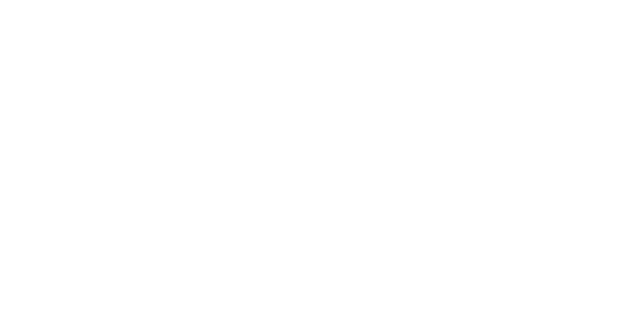
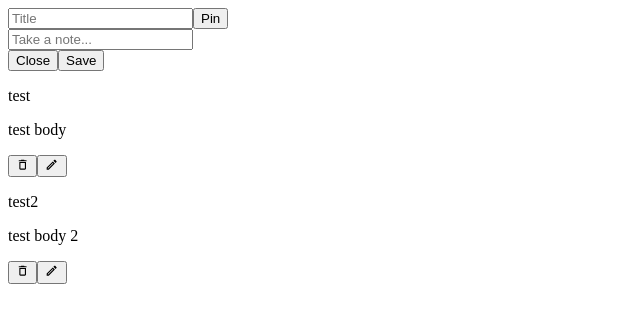
Before and after one commit to ChristianSama/todo-app, a React (Create React App) app: page / in a window 1280 px wide. Shown: the top 322 px of the page, without its empty margins (0-640 px from the left). Built offline with nearby package versions, Linux system fonts and the light colour scheme.

Commit message:
created todo form and todo list components and add and remove functionality

```diff
--- a/package.json
+++ b/package.json
@@ -8,7 +8,9 @@
     "@testing-library/user-event": "^13.5.0",
     "react": "^17.0.2",
     "react-dom": "^17.0.2",
+    "react-icons": "^4.3.1",
     "react-scripts": "5.0.0",
+    "uniqid": "^5.4.0",
     "web-vitals": "^2.1.4"
   },
   "scripts": {
--- a/src/App.js
+++ b/src/App.js
@@ -1,8 +1,42 @@
 // import './App.css';
+import { useState } from "react";
+import EditModal from "./Components/EditModal";
+import TodoForm from "./Components/TodoForm";
+import TodoList from "./Components/TodoList";
 
 function App() {
+  const [todos, setTodos] = useState([
+    { id: 1, title: "test", body: "test body" },
+    { id: 2, title: "test2", body: "test body 2" }
+  ]);
+  const [editingTodo, setEditingTodo] = useState();
+
+  const addTodo = (todo) => {
+    setTodos([todo, ...todos]);
+  }
+
+  const removeTodo = (id) => {
+    const newTodos = [...todos].filter((todo) => todo.id !== id);
+    setTodos(newTodos);
+  }
+
+  const showEditModal = (todo) => {
+    setEditingTodo(todo);
+  }
+
+  const editTodo = (newTodo) => {
+    // setTodos(prevTodos => prevTodos.map());
+  }
+
   return (
     <div className="App">
+      <TodoForm onSubmit={addTodo} />
+      <TodoList todos={todos} removeTodo={removeTodo} showEditModal={showEditModal} />
+      {editingTodo &&
+        <div className="edit-bg">
+          <TodoForm onSubmit={editTodo} todo={editingTodo}/>
+        </div>
+      }
     </div>
   );
 }
--- /dev/null
+++ b/src/Components/EditModal.js
@@ -0,0 +1,11 @@
+import TodoForm from "./TodoForm";
+
+function EditModal() {
+  return (
+    <div className="modal-bg">
+      <TodoForm />
+    </div>
+  );
+}
+
+export default EditModal;
--- a/src/Components/TodoForm.js
+++ b/src/Components/TodoForm.js
@@ -0,0 +1,58 @@
+import { useState, useRef } from "react";
+import React from "react";
+import uniqid from "uniqid";
+
+function TodoForm(props) {
+  const [title, setTitle] = useState(props.todo ? props.todo.title : "");
+  const [body, setBody] = useState(props.todo ? props.todo.body : "");
+
+  const handleChange = (e) => {
+    const target = e.target;
+    const value = target.value;
+    const name = target.name;
+
+    if (name === "title") {
+      setTitle(value);
+    }
+    if (name === "body") {
+      setBody(value);
+    }
+  }
+
+  const handleCreate = (e) => {
+    e.preventDefault();
+    props.onSubmit({
+      id: uniqid(),
+      title: title,
+      body: body
+    });
+
+    if (!props.edit) {
+      setTitle('');
+      setBody('');
+    }
+  }
+
+  const handleEdit = (e) => {
+    e.preventDefault();
+    //edit
+  }
+
+  return (
+    <form className="todo-form" onSubmit={props.todo ? handleEdit : handleCreate}>
+      <div className="top-bar">
+        <input type="text" placeholder="Title" value={title} name="title" onChange={handleChange} />
+        <button type="button">Pin</button>
+      </div>
+      <input type="text" placeholder="Take a note..." value={body} name="body" onChange={handleChange} />
+      <div className="bottom-bar">
+        <div className="icons">
+          {/* icons */}
+        </div>
+        <button type="button">Close</button>
+        <button>Save</button>
+      </div>
+    </form>
+  );
+}
+export default TodoForm;
--- /dev/null
+++ b/src/Components/TodoList.js
@@ -0,0 +1,22 @@
+import React from "react";
+import { MdDeleteOutline } from "react-icons/md";
+import { MdOutlineModeEdit } from "react-icons/md"
+
+function TodoList(props) {
+  const todos = props.todos.map((todo) =>
+    <div className="card" key={todo.id}>
+      <p className="title">{todo.title}</p>
+      <p className="body">{todo.body}</p>
+      <button type="button" onClick={() => props.removeTodo(todo.id)}><MdDeleteOutline /></button>
+      <button type="button" onClick={() => props.showEditModal(todo)}><MdOutlineModeEdit /></button>
+    </div>
+  );
+
+  return (
+    <div className="todo-grid">
+      {todos}
+    </div>
+  );
+}
+
+export default TodoList;
```
Also changed, not shown: 1 other file (tests, documents, lock files or other folders).
